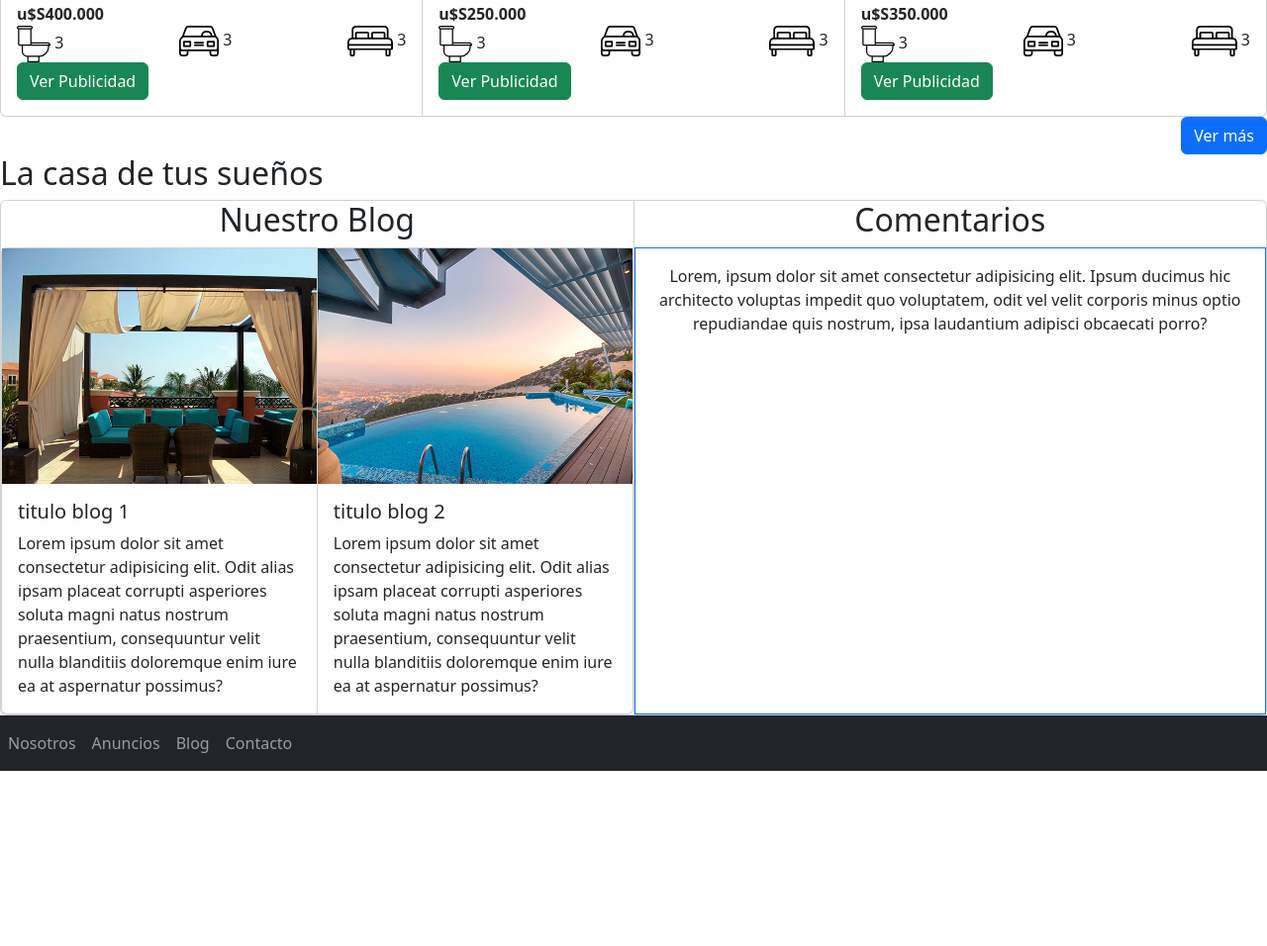
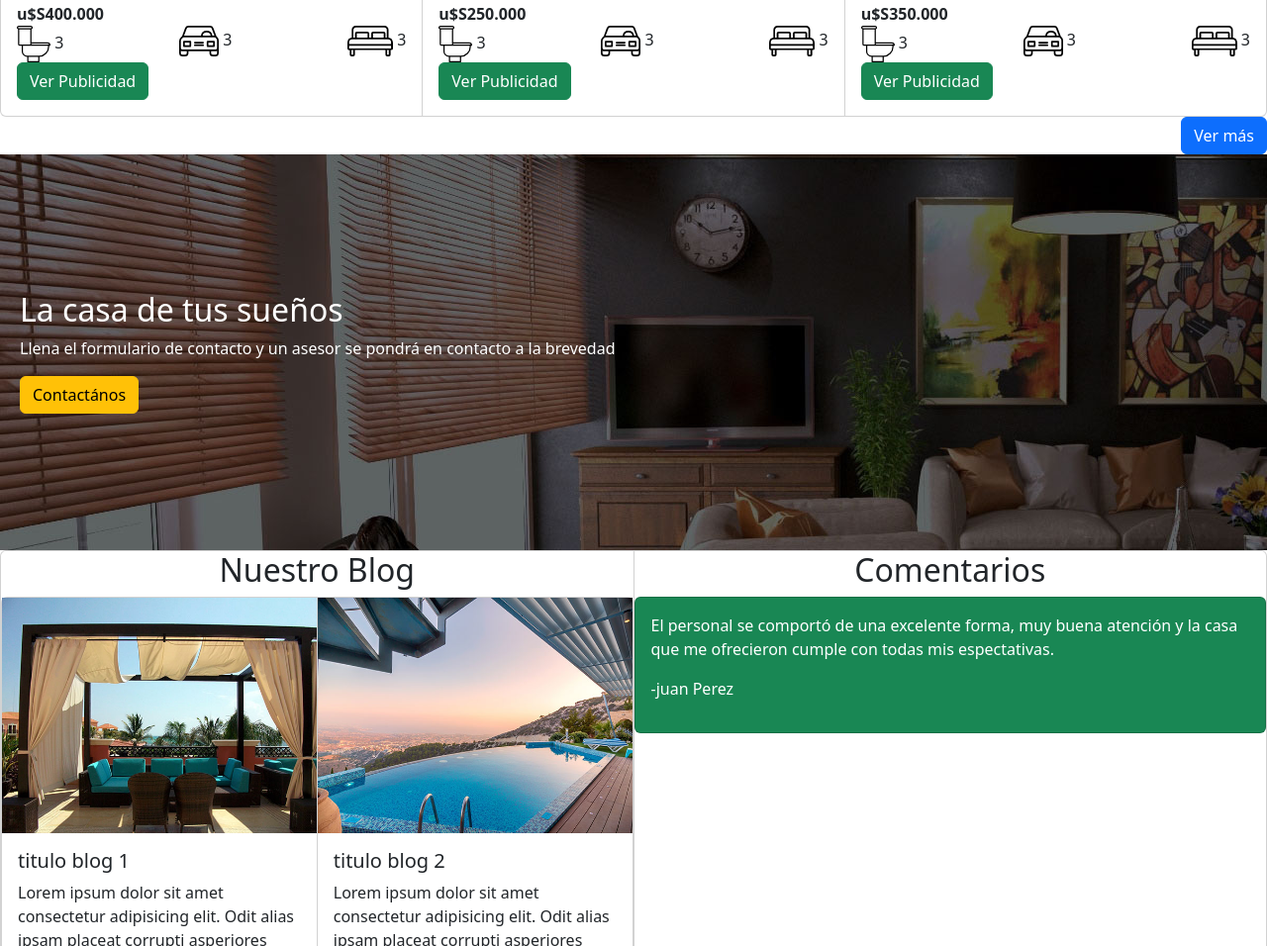
Before and after one commit to jpGonzalez23/Laboratorio_III_TN_TP, a plain HTML site: page index.html in a window 1280 px wide. Shown: the part 1675-2631 px from the top of the page at 99% size. Before the commit the page ends 2454 px from the top, so only its background shows below. Drawn offline with Linux system fonts and the light colour scheme.

Commit message:
Se suben las modificaciones de los secction casa de tu suenio y comentarios

```diff
--- a/index.html
+++ b/index.html
@@ -191,14 +191,20 @@
 
       <!--encuentra la casa de tu sueño-->
       <section>
-        <h2 class="text-left">La casa de tus sueños</h2>
+        <div class="casaDelSuenio">
+          <h2>La casa de tus sueños</h2>
+
+          <p>Llena el formulario de contacto y un asesor se pondrá en contacto a la brevedad</p>
+
+          <button type="button" class="btn btn-warning">Contactános</button>
+        </div>
       </section>
 
       <!-- nuestro bolg y comentarios-->
       <section>
         <div class="card-group">
           <!--- nuestro blog -->
-          <div class="card">
+          <div class="nuestroBlog card">
             <h2 class="card-title text-center">Nuestro Blog</h5>
             <div class="card-group">
               <div class="card">
@@ -230,14 +236,14 @@
           </div>
 
           <!---comentarios-->
-          <div class="card">
+          <div class="comentarios card">
             <h2 class="card-title text-center">Comentarios</h2>
 
-            <div class="card-body border border-primary text-center align-items-center">
-              <p class="card-text">
-                Lorem, ipsum dolor sit amet consectetur adipisicing elit.
-                Ipsum ducimus hic architecto voluptas impedit quo voluptatem, odit vel velit corporis minus optio repudiandae quis nostrum, ipsa laudantium adipisci obcaecati porro?
-              </p>
+            <div class="comenTarjeta card text-white bg-success mb-3">
+              <div class="card-body">
+                <p class="card-text">El personal se comportó de una excelente forma, muy buena atención y la casa que me ofrecieron cumple con todas mis espectativas.</p>
+                <p class="text-righ">-juan Perez</p>
+              </div>
             </div>
           </div>
         </div>
--- a/styles/index.css
+++ b/styles/index.css
@@ -16,7 +16,6 @@ header h1 {
     font-size: 50px;
 }
 
-
 .contenedor-sections {
     background-color: white;
 }
@@ -27,3 +26,22 @@ header h1 {
     flex-direction: column;
     gap: 2rem;
 }
+
+.casaDelSuenio {
+    padding: 20px 20px;
+    align-content: center;
+    background-image: url(../assets/img/encuentra.jpg);
+    height: 50vh;
+}
+
+.casaDelSuenio h2 {
+    color: white;
+}
+
+.casaDelSuenio p {
+    color: white;
+}
+
+.comenTarjeta {
+    display: flex;
+}
```
